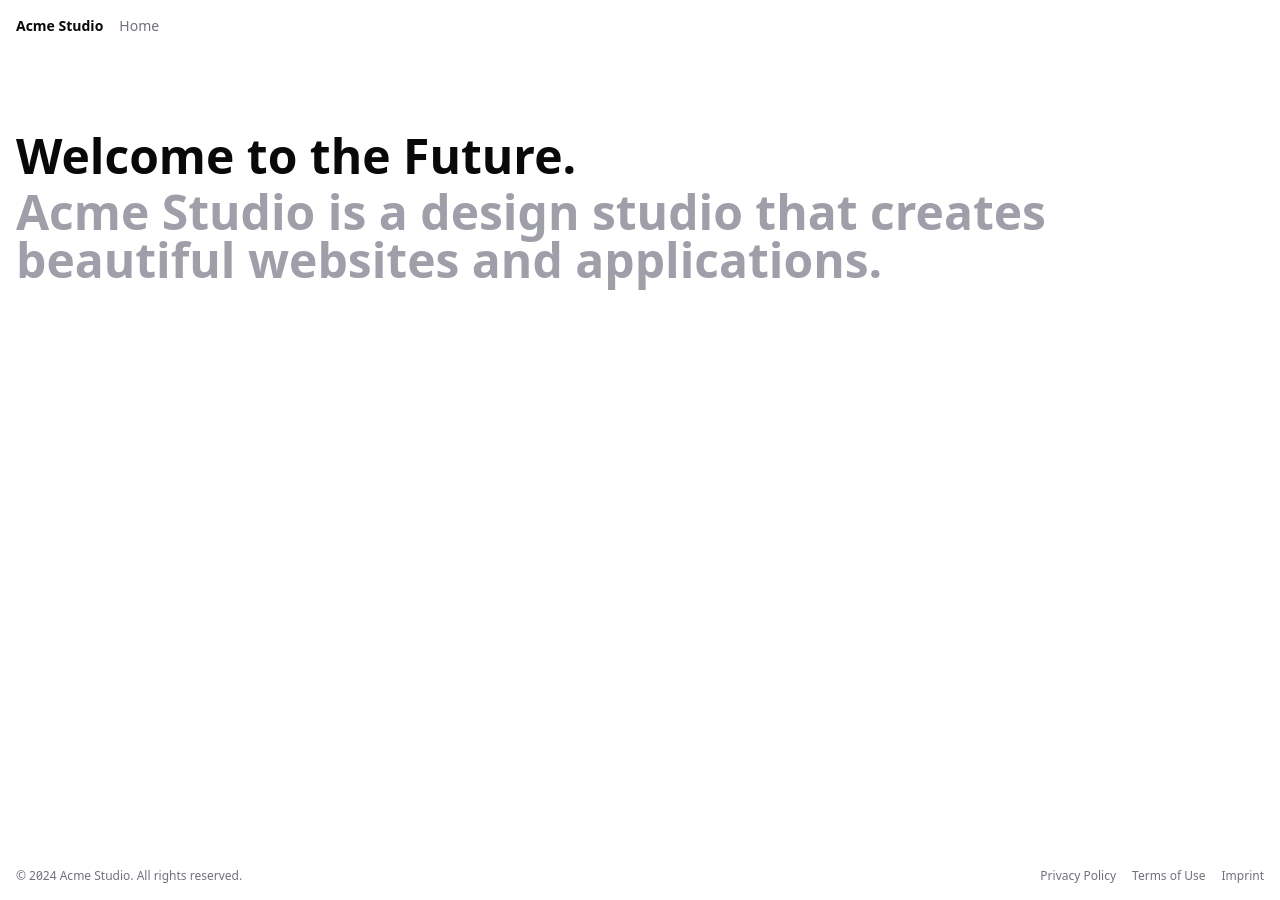
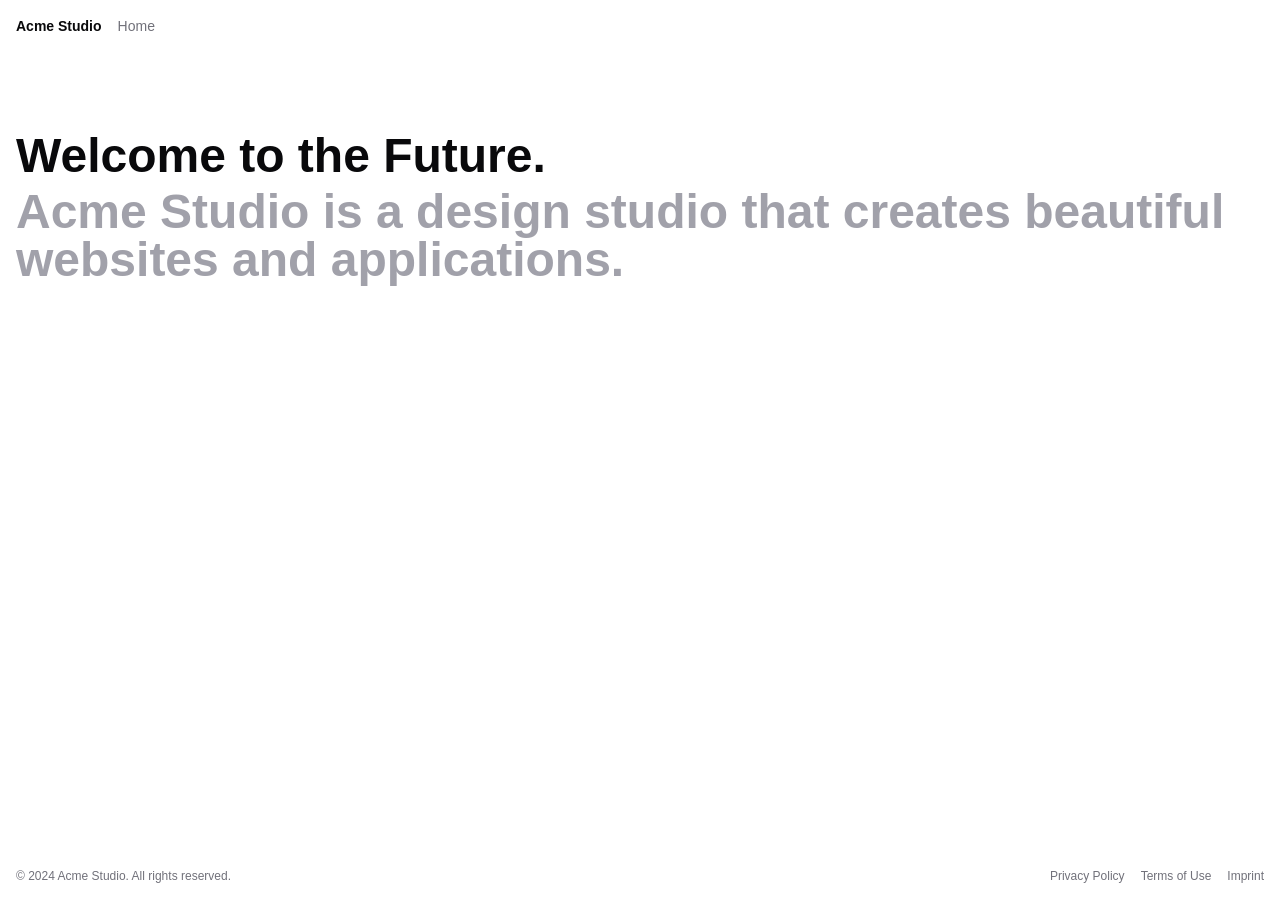
Before and after one commit to larsgoette/next-starter, a Next.js app: page / in a window 1280 px wide. Built offline with nearby package versions, Linux system fonts and the light colour scheme; a web font is replaced by a local one.

Commit message:
Revert "updated to Tailwind v4 (step 1)"
This reverts commit 32d643a61dd5e3e157c6d695e208b96eefa728ac.

```diff
--- a/package.json
+++ b/package.json
@@ -15,7 +15,6 @@
     "favicons": "tsx src/scripts/generate-favicons.ts"
   },
   "dependencies": {
-    "@tailwindcss/postcss": "^4.0.0-beta.5",
     "clsx": "latest",
     "next": "latest",
     "react": "latest",
@@ -38,7 +37,7 @@
     "postcss": "latest",
     "prettier": "latest",
     "prettier-plugin-tailwindcss": "latest",
-    "tailwindcss": "^4.0.0-beta.5",
+    "tailwindcss": "latest",
     "tsx": "latest",
     "typescript": "latest"
   }
--- a/postcss.config.mjs
+++ b/postcss.config.mjs
@@ -1,7 +1,7 @@
 /** @type {import('postcss-load-config').Config} */
 const config = {
   plugins: {
-    "@tailwindcss/postcss": {},
+    tailwindcss: {},
     "@csstools/postcss-oklab-function": { preserve: true },
     autoprefixer: {},
   },
--- a/src/app/globals.css
+++ b/src/app/globals.css
@@ -1,4 +1,6 @@
-@import "tailwindcss";
+@tailwind base;
+@tailwind components;
+@tailwind utilities;
 
 @layer utilities {
   .variable-font-reset {
```
Also changed, not shown: 1 other file (tests, documents, lock files or other folders).
